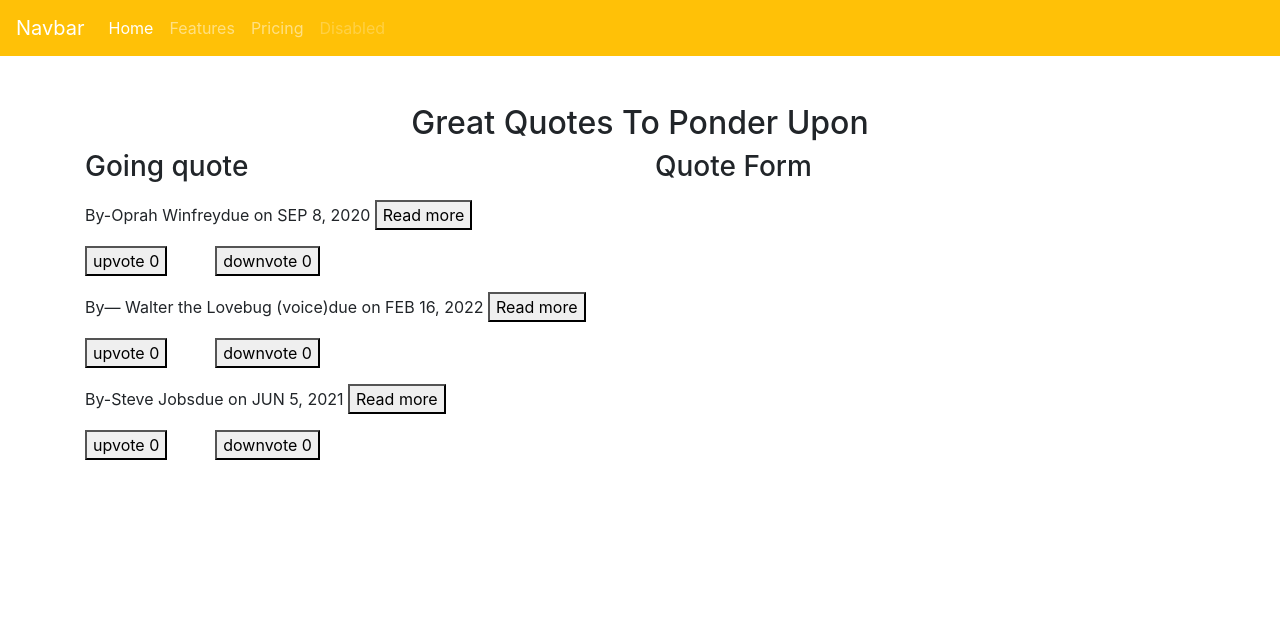
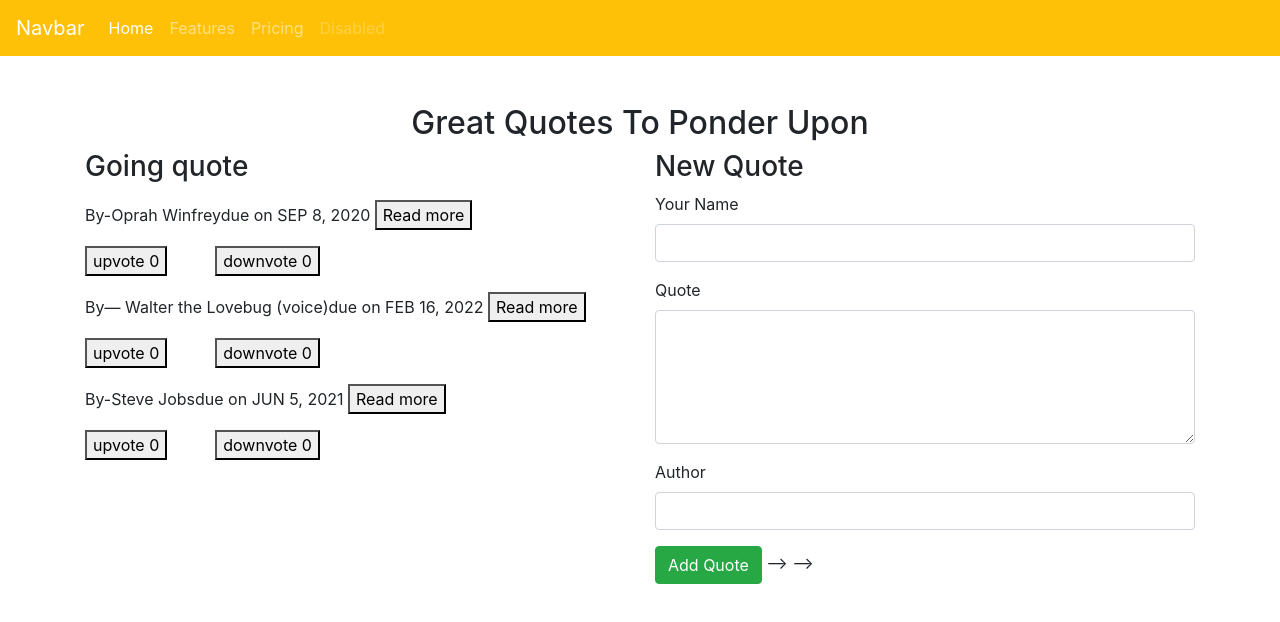
Before and after one commit to BECKY-OCHOLLA/Top-Quotes, an Angular app: page / in a window 1280 px wide. Shown: the top 622 px of the page. Built offline with nearby package versions, Linux system fonts and the light colour scheme.

Commit message:
it will add form

```diff
--- a/src/app/app.component.html
+++ b/src/app/app.component.html
@@ -4,15 +4,18 @@
   <div class="row">
     <div class="col-md-6">
       <h3>Going quote</h3>
+
       <app-quotes></app-quotes>
-
 
     </div>
 
     <div class="col-md-6">
-      <h3>Quote Form</h3>
+      <h3>New Quote</h3>
+      <app-quote-form></app-quote-form>
+      <!-- <app-quote-form (addQuote)="addNewQuote($event)"></app-quote-form> -->
+    </div>
 
-    </div>
+
 
   </div>
 
--- a/src/app/quote-detail/quote-detail.component.html
+++ b/src/app/quote-detail/quote-detail.component.html
@@ -1,4 +1,5 @@
 <p>
     {{quote.quote}}
 </p>
-<button (click)= 'quoteComplete(true)'>Complete</button>
+<p>This quote will be complete in {{quote.completeDate|date}} days</p>
+<button (click)= 'quoteComplete(true)'>Delete</button>
--- a/src/app/quote-detail/quote-detail.component.ts
+++ b/src/app/quote-detail/quote-detail.component.ts
@@ -15,9 +15,5 @@ export class QuoteDetailComponent implements OnInit {
   }
   constructor() { }
 
-  ngOnInit() {
-  }
-
-
-
+  ngOnInit():void {}
 }
--- /dev/null
+++ b/src/app/quote-form/quote-form.component.html
@@ -0,0 +1,19 @@
+<form (ngSubmit)='submitQuote()'#quoteForm='ngForm'>
+    <div class="form-group">
+        <label for="name">Your Name</label>
+        <input type="text" required class="form-control" id="name"[(ngModel)]="newQuote.name" name="name"#name='ngModel'>
+    </div>
+
+    <div class="form-group">
+        <label for="quote">Quote</label><br>
+        <textarea class="form-control" name="quote" id="description" cols="55" rows="5" required [(ngModel)]="newQuote.author" name="description" #description='ngModel'></textarea>
+    </div>
+    <div class="form-group">
+        <label for="author">Author</label>
+        <input type="text" required class="form-control" id="author" [(ngModel)]="newQuote.author"name="author"#author='ngModel'>
+
+    </div>
+    <button type="submit" class="btn btn-success">Add Quote</button> --> -->
+
+
+</form>
--- /dev/null
+++ b/src/app/quote-form/quote-form.component.ts
@@ -0,0 +1,24 @@
+import { Component, OnInit,Output,EventEmitter } from '@angular/core';
+import { Quote} from '../quote';
+
+@Component({
+  selector: 'app-quote-form',
+  templateUrl: './quote-form.component.html',
+  styleUrls: ['./quote-form.component.css']
+})
+export class QuoteFormComponent implements OnInit {
+   newQuote = new Quote(0,"","","",0,0,new Date());
+  @Output() addQuote = new EventEmitter<Quote>();
+
+
+  submitQuote(){
+    this.addQuote.emit(this.newQuote);
+      }
+  constructor() { }
+
+
+
+  ngOnInit(){
+  }
+
+}
--- a/src/app/quote.ts
+++ b/src/app/quote.ts
@@ -2,9 +2,9 @@ import { Time } from "@angular/common";
 
 export class Quote {
 
-    showQuote:boolean;
-     constructor(public id:number,public author:string, public quote:string,public upvote:number,public downvote:number,public completeDate: Date,){
-         this.showQuote=false;
+     showQuote:boolean;
+     constructor(public id:number,public name:string,public author:string, public quote:string,public upvote:number,public downvote:number ,public completeDate: Date,){
+          this.showQuote=false;
 
-    }
-}
+     }
+ }
--- a/src/app/quotes/quotes.component.html
+++ b/src/app/quotes/quotes.component.html
@@ -1,4 +1,4 @@
-<div *ngFor='let quote of quote;let i=index'>
+ <div *ngFor='let quote of quote;let i=index'>
 
     <div class="mt-3"appStrikethrough>{{quote.author}}due on {{quote.completeDate|date|uppercase}} <button (click)='toggleQuote(i)'>Read more</button></div>
 
@@ -8,6 +8,7 @@
         <button class="ml-5 mt-3">downvote {{quote.downvote}}</button>
     </div>
 
+
     <app-quote-detail *ngIf='quote.showQuote'[quote]='quote'(isComplete) = 'completeQuote($event,i)'></app-quote-detail>
 
 
--- a/src/app/quotes/quotes.component.ts
+++ b/src/app/quotes/quotes.component.ts
@@ -9,9 +9,9 @@ import{Quote} from '../quote';
 })
 export class QuotesComponent implements OnInit {
   quote:Quote[]=[
-    new Quote(1,'By-Oprah Winfrey','If you look at what you have in life, you will always have more. If you look at what you do not have in life, you will never have enough. ',0,0,new Date(2020, 8 ,8)),
-    new Quote(2,'By— Walter the Lovebug (voice)','Hey bug! Manically packing up your office in a cold sweat. What is with the downward spiral honey?',0,0,new Date(2022,1,16)),
-    new Quote(3,'By-Steve Jobs','Your time is limited, so do not waste it living someone else life. Do not be trapped by dogma – which is living with the results of other people thinking. ',0,0,new Date(2021,5,5))
+    new Quote(1,'Becky','By-Oprah Winfrey','If you look at what you have in life, you will always have more. If you look at what you do not have in life, you will never have enough. ',0,0,new Date(2020, 8 ,8)),
+    new Quote(2,'Night','By— Walter the Lovebug (voice)','Hey bug! Manically packing up your office in a cold sweat. What is with the downward spiral honey?',0,0,new Date(2022,1,16)),
+    new Quote(3,'Ocholla','By-Steve Jobs','Your time is limited, so do not waste it living someone else life. Do not be trapped by dogma – which is living with the results of other people thinking. ',0,0,new Date(2021,5,5))
 
   ];
   toggleQuote(index){
@@ -19,11 +19,23 @@ export class QuotesComponent implements OnInit {
 
    }
 
+
   completeQuote(isComplete, index){
     if (isComplete) {
-      this.quote.splice(index,1);
-   }
+      let completeQuote = confirm(`Are you sure you want to delete ${this.quote[index].quote}?`)
+
+      if (completeQuote){
+        this.quote.splice(index,1)
+      }
+    }
   }
+  addNewQuote(quote){
+    let quoteLength = this.quote.length;
+     quote.id = quoteLength+1;
+    quote.completeDate = new Date(quote.completeDate)
+    this.quote.push(quote)
+  }
+
 constructor(){}
 ngOnInit(): void {
 
```
Also changed, not shown: src/app/app.module.ts (+6 -2 lines), src/app/quote-form/quote-form.component.css (added), 1 other file (tests, documents, lock files or other folders).
